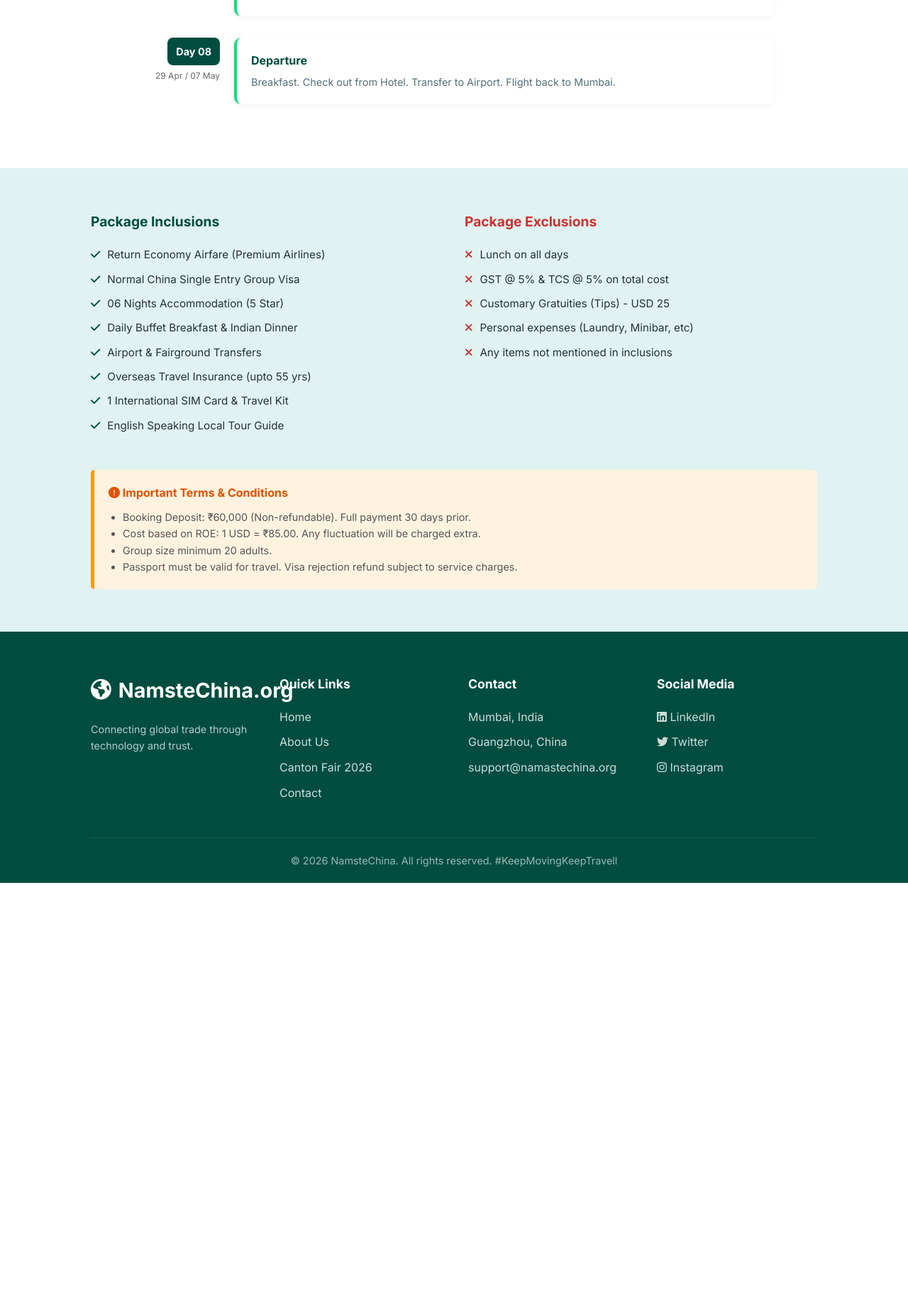
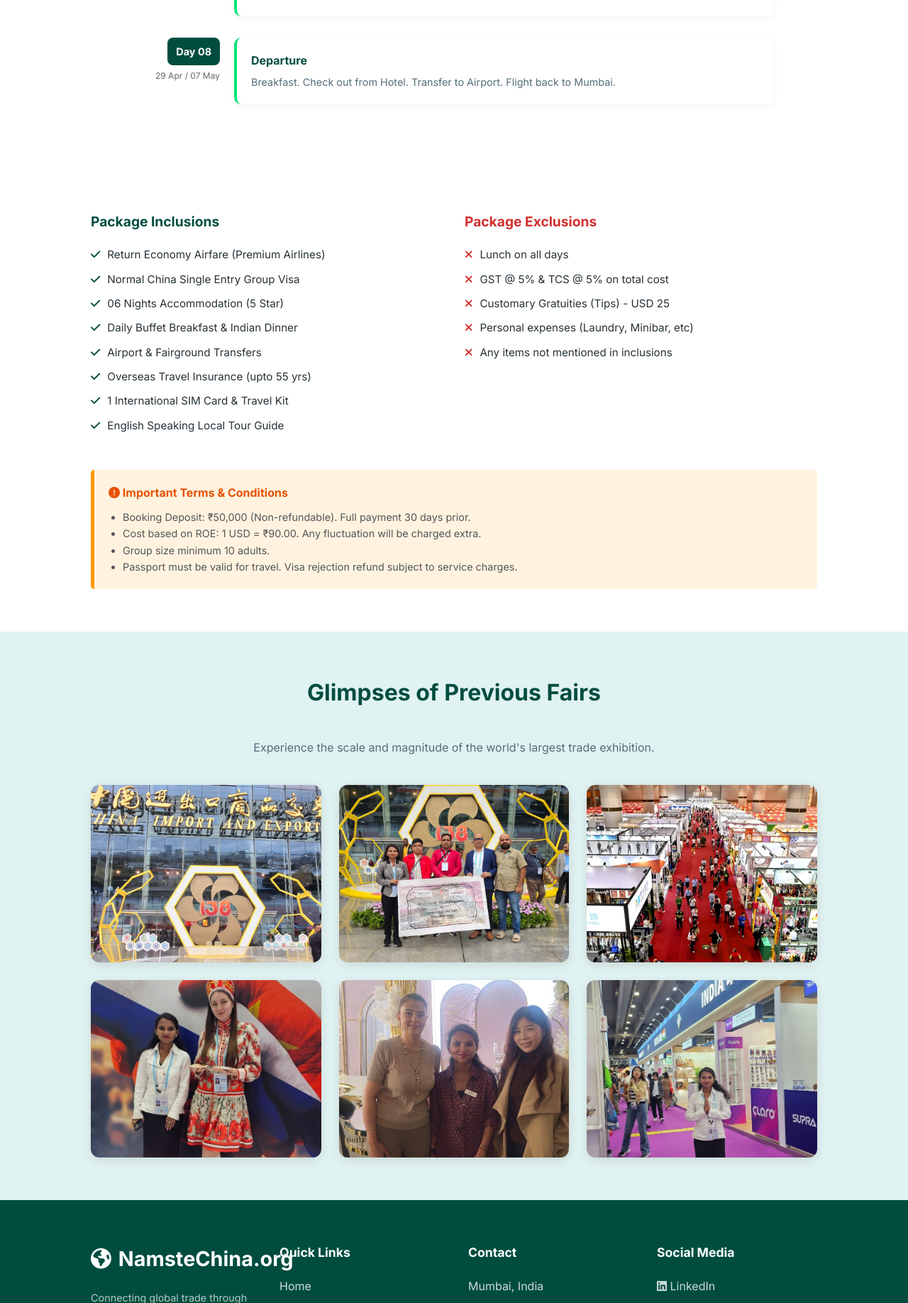
Before and after one commit to Adarsh-365/Project120, a Flask app: page /canton-fair in a window 1280 px wide. Shown: the part 2440-4276 px from the top of the page at 71% size. Before the commit the page ends 3684 px from the top, so only its background shows below. Run offline with Flask 3, Linux system fonts and the light colour scheme; some libraries are stand-ins or nearby versions.

Commit message:
edited canton fair

```diff
--- a/templates/cantonfair.html
+++ b/templates/cantonfair.html
@@ -10,7 +10,7 @@
     <link href="https://fonts.googleapis.com/css2?family=Inter:wght@300;400;600;700&display=swap" rel="stylesheet">
 
     <style>
-        /* --- 1. GLOBAL RESET & VARIABLES (SAME AS PREVIOUS) --- */
+        /* --- 1. GLOBAL RESET & VARIABLES --- */
         :root {
             --primary-green: #004D40;  /* Deep Forest Green */
             --accent-green: #00E676;   /* Bright Lime */
@@ -100,7 +100,7 @@
 
         /* --- 3. HERO HEADER --- */
         .page-header {
-            background: linear-gradient(rgba(0, 77, 64, 0.9), rgba(0, 77, 64, 0.9)), url('https://via.placeholder.com/1600x600/004D40/fff?text=Canton+Fair+Exhibition+Center');
+            background: linear-gradient(rgba(0, 77, 64, 0.9), rgba(0, 77, 64, 0.9)), url('https://images.unsplash.com/photo-1497366216548-37526070297c?auto=format&fit=crop&w=1600&q=80');
             background-size: cover;
             background-position: center;
             color: white;
@@ -241,7 +241,51 @@
         .timeline-content h4 { margin-bottom: 5px; color: var(--primary-green); }
         .timeline-content p { font-size: 0.9rem; color: var(--text-grey); }
 
-        /* --- 8. INCLUSIONS / EXCLUSIONS --- */
+        /* --- 8. GALLERY SECTION --- */
+        .gallery-grid {
+            display: grid;
+            grid-template-columns: repeat(auto-fit, minmax(300px, 1fr));
+            gap: 25px;
+            margin-top: 40px;
+        }
+
+        .gallery-item {
+            position: relative;
+            border-radius: 12px;
+            overflow: hidden;
+            box-shadow: 0 4px 15px rgba(0,0,0,0.1);
+            cursor: pointer;
+        }
+
+        .gallery-item img {
+            width: 100%;
+            height: 250px;
+            object-fit: cover;
+            display: block;
+            transition: transform 0.5s ease;
+        }
+
+        .gallery-item:hover img {
+            transform: scale(1.1);
+        }
+
+        .gallery-overlay {
+            position: absolute;
+            bottom: 0;
+            left: 0;
+            right: 0;
+            background: linear-gradient(transparent, rgba(0,77,64, 0.9));
+            padding: 20px;
+            color: white;
+            opacity: 0;
+            transition: opacity 0.3s ease;
+        }
+
+        .gallery-item:hover .gallery-overlay {
+            opacity: 1;
+        }
+
+        /* --- 9. INCLUSIONS / EXCLUSIONS --- */
         .inc-exc-grid {
             display: grid;
             grid-template-columns: 1fr 1fr;
@@ -254,7 +298,7 @@
         .cross-list li { margin-bottom: 10px; display: flex; align-items: start; gap: 10px; font-size: 0.95rem; }
         .cross-list li i { color: var(--danger); margin-top: 4px; }
 
-        /* --- 9. NOTES --- */
+        /* --- 10. NOTES --- */
         .notes-box {
             background: #fff3e0;
             border-left: 5px solid #ff9800;
@@ -265,7 +309,7 @@
         .notes-box h4 { color: #e65100; margin-bottom: 10px; }
         .notes-box ul { list-style: disc; padding-left: 20px; color: #555; font-size: 0.9rem; }
 
-        /* --- 10. FOOTER --- */
+        /* --- 11. FOOTER --- */
         footer {
             background: var(--primary-green);
             color: white;
@@ -377,7 +421,7 @@
                 <h3>6 Nights / 6 Days Package</h3>
                 <p>Accommodation: <strong>Liz Hotel Panyu District</strong> (05 Star or Similar)</p>
 
-                <div class="price-tag">INR 1,20,000</div>
+                <div class="price-tag">INR 1,30,000</div>
                 <p style="margin-bottom: 20px; font-size: 0.9rem; color: #666;">Per Person on Twin Sharing Basis</p>
 
                 <div class="price-details">
@@ -397,7 +441,7 @@
 
             <!-- Dates Toggle Label -->
             <div style="text-align: center; margin-bottom: 30px;">
-                <span style="background:var(--primary-green); color:white; padding: 5px 15px; border-radius: 4px; font-size: 0.9rem;">Phase 2 Dates Shown</span>
+                <span style="background:var(--primary-green); color:white; padding: 5px 15px; border-radius: 4px; font-size: 0.9rem;">Phase 2 & 3 Dates Shown</span>
             </div>
 
             <div class="itinerary-container">
@@ -452,8 +496,9 @@
         </div>
     </section>
 
+
     <!-- 6. INCLUSIONS & EXCLUSIONS -->
-    <section class="content-section alt-bg">
+    <section class="content-section">
         <div class="container">
             <div class="inc-exc-grid">
                 <!-- Inclusions -->
@@ -488,15 +533,74 @@
             <div class="notes-box">
                 <h4><i class="fa-solid fa-circle-exclamation"></i> Important Terms & Conditions</h4>
                 <ul>
-                    <li>Booking Deposit: ₹60,000 (Non-refundable). Full payment 30 days prior.</li>
-                    <li>Cost based on ROE: 1 USD = ₹85.00. Any fluctuation will be charged extra.</li>
-                    <li>Group size minimum 20 adults.</li>
+                    <li>Booking Deposit: ₹50,000 (Non-refundable). Full payment 30 days prior.</li>
+                    <li>Cost based on ROE: 1 USD = ₹90.00. Any fluctuation will be charged extra.</li>
+                    <li>Group size minimum 10 adults.</li>
                     <li>Passport must be valid for travel. Visa rejection refund subject to service charges.</li>
                 </ul>
             </div>
         </div>
     </section>
 
+    <!-- 5.5 GALLERY / GLIMPSES (NEW) -->
+    <section class="content-section alt-bg">
+        <div class="container">
+            <h2 class="section-title">Glimpses of Previous Fairs</h2>
+            <p style="text-align: center; color: var(--text-grey); margin-bottom: 20px;">
+                Experience the scale and magnitude of the world's largest trade exhibition.
+            </p>
+
+            <div class="gallery-grid">
+                <!-- Image 1: Main Hall -->
+                <div class="gallery-item">
+                    <img src="{{ url_for('static', filename='images/Ex5.jpeg') }}" alt="Exhibition Hall Crowds">
+                    <div class="gallery-overlay">
+                        <h4></h4>
+                    </div>
+                </div>
+
+                <!-- Image 2: Business Meeting -->
+                <div class="gallery-item">
+                    <img src="{{ url_for('static', filename='images/Ex1.jpeg') }}" alt="Business Meeting">
+                    <div class="gallery-overlay">
+                        <h4></h4>
+                    </div>
+                </div>
+
+                <!-- Image 3: Electronics / Showcase -->
+                <div class="gallery-item">
+                    <img src="{{ url_for('static', filename='images/Ex6.png') }}" alt="Tech Showcase">
+                    <div class="gallery-overlay">
+                        <h4></h4>
+                    </div>
+                </div>
+
+                <!-- Image 4: Furniture/Decor -->
+                <div class="gallery-item">
+                    <img src="{{ url_for('static', filename='images/Ex2.jpeg') }}" alt="Furniture Display">
+                    <div class="gallery-overlay">
+                        <h4></h4>
+                    </div>
+                </div>
+
+                <!-- Image 5: Textiles -->
+                <div class="gallery-item">
+                    <img src="{{ url_for('static', filename='images/Ex3.jpeg') }}" alt="Shopping and Sourcing">
+                    <div class="gallery-overlay">
+                        <h4></h4>
+                    </div>
+                </div>
+
+                <!-- Image 6: Networking -->
+                <div class="gallery-item">
+                    <img src="{{ url_for('static', filename='images/Ex4.jpeg') }}" alt="Global Networking">
+                    <div class="gallery-overlay">
+                        <h4></h4>
+                    </div>
+                </div>
+            </div>
+        </div>
+    </section>
     <!-- 7. FOOTER -->
     <footer>
         <div class="footer-grid">
```
Also changed, not shown: static/images/EX6.png (added), static/images/Ex1.jpeg (added), static/images/Ex2.jpeg (added), static/images/Ex3.jpeg (added), static/images/Ex4.jpeg (added), static/images/Ex5.jpeg (added).
